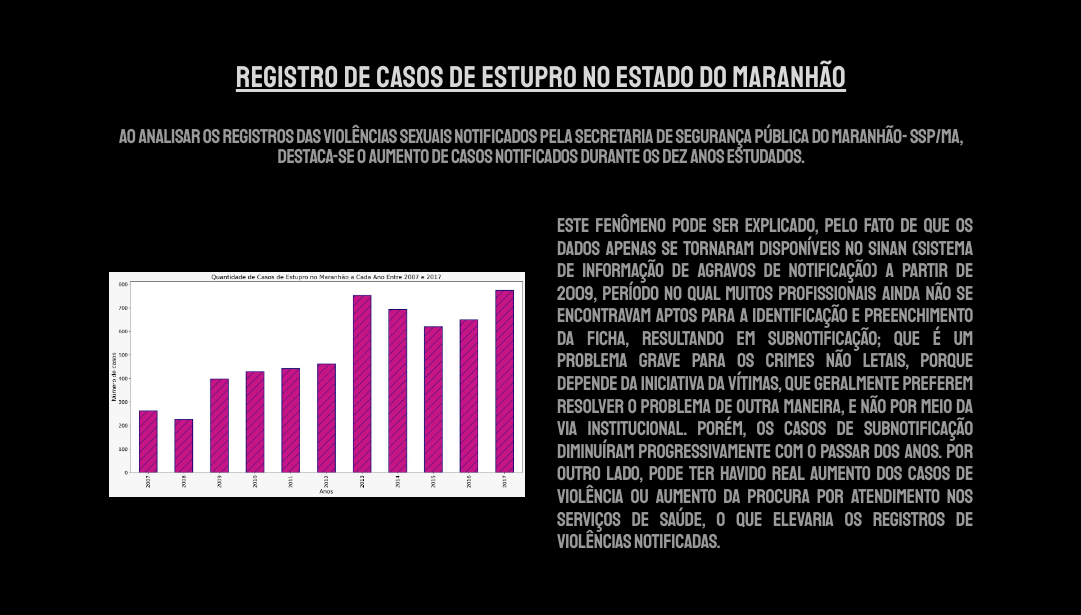
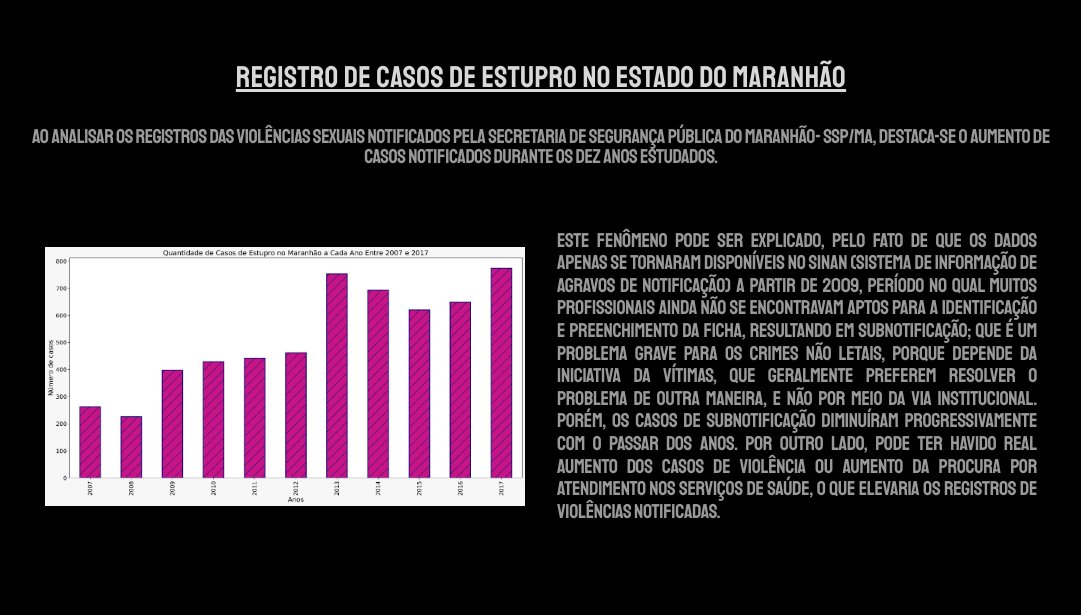
Before and after one commit to anaahnb/speak-up, a plain HTML site: page index.html in a window 1280 px wide. Shown: the part 1664-2279 px from the top of the page, without its empty margins (99-1180 px from the left). Drawn offline with nearby package versions, Linux system fonts and the light colour scheme.

Commit message:
Update dados.css

```diff
--- a/assets/css/dados/dados.css
+++ b/assets/css/dados/dados.css
@@ -18,5 +18,6 @@
         width: 1024px;
         display: flex;
         justify-content: center;
+        padding: 3rem 0 2rem 0;
     }
 }
```
